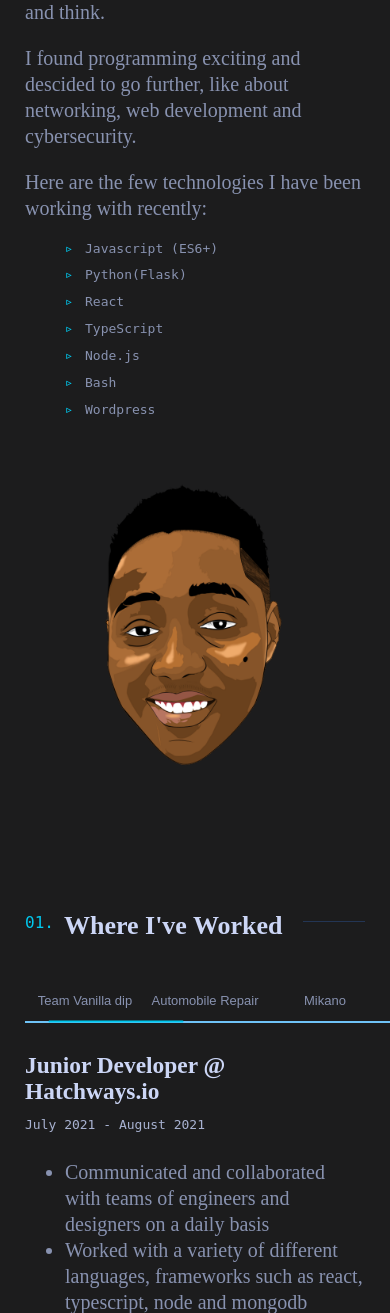
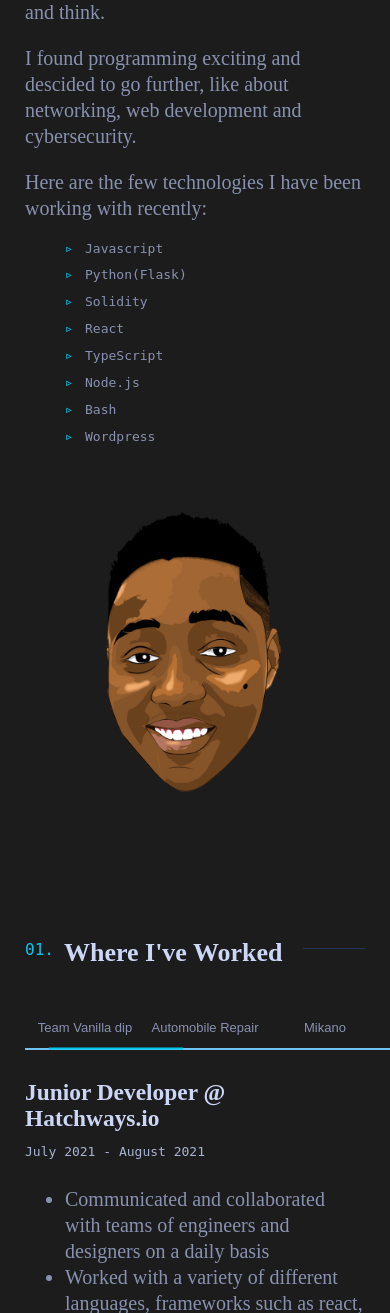
Before and after one commit to dhanzy/PortFolio, a Flask app: page / in a window 390 px wide. Shown: the part 1140-2453 px from the top of the page. Run offline with Flask 2, Linux system fonts and the light colour scheme.

Commit message:
Made branch master

```diff
--- a/Portfolio/templates/header.html
+++ b/Portfolio/templates/header.html
@@ -1,42 +1,54 @@
 <!DOCTYPE html>
 <html lang="en">
   <head>
-    <meta charset="UTF-8">
-    <meta http-equiv="X-UA-Compatible" content="IE=edge">
-    <meta name="viewport" content="width=device-width, initial-scale=1.0">
+    <meta charset="UTF-8" />
+    <meta http-equiv="X-UA-Compatible" content="IE=edge" />
+    <meta name="viewport" content="width=device-width, initial-scale=1.0" />
     <title>Daniel Olayinka</title>
-    <meta name="description" content="Daniel Olayinka is a mechanical Engineer who specializes in building (and occasionally designing) exceptional digital website experiences.">
-    <meta name="image" content="">
-    <meta name="theme-color" content="">
-    <link rel="icon" href="{{ url_for('static', filename='Union.ico') }}">
-    <link rel="manifest" href="{{ url_for('static', filename='manifest.webmanifest') }}">
+    <meta
+      name="description"
+      content="Daniel Olayinka is a mechanical Engineer who specializes in building (and occasionally designing) exceptional digital website experiences."
+    />
+    <meta name="image" content="" />
+    <meta name="theme-color" content="" />
+    <link rel="icon" href="{{ url_for('static', filename='Union.ico') }}" />
+    <link
+      rel="manifest"
+      href="{{ url_for('static', filename='manifest.webmanifest') }}"
+    />
     <script>
-        window.addEventListener('load', ()=> {
-            let fadedown = document.querySelectorAll('.fadedown-enter');
+      window.addEventListener("load", () => {
+        let fadedown = document.querySelectorAll(".fadedown-enter");
         fadedown.forEach((el) => {
-                el.classList.value = 'fadedown-enter-active';
-            })
+          el.classList.value = "fadedown-enter-active";
+        });
       });
     </script>
-    <script async src="https://www.googletagmanager.com/gtag/js?id=G-E1C2VEFPH3"></script>
+    <script
+      async
+      src="https://www.googletagmanager.com/gtag/js?id=G-E1C2VEFPH3"
+    ></script>
+    <script async src="{{ url_for('static', filename='script.js') }}"></script>
     <script>
       window.dataLayer = window.dataLayer || [];
-      function gtag(){dataLayer.push(arguments);}
-      gtag('js', new Date());
+      function gtag() {
+        dataLayer.push(arguments);
+      }
+      gtag("js", new Date());
 
-      gtag('config', 'G-E1C2VEFPH3');
+      gtag("config", "G-E1C2VEFPH3");
     </script>
     <style type="text/css">
       :root {
-            --pink: #E41376;
-            --lightest-blue: #01C8EE;
-            --light-blue: #6FC3F7;
-            --blue: #0065FF;
-            --dark-blue: #101B37;
+        --pink: #e41376;
+        --lightest-blue: #01c8ee;
+        --light-blue: #6fc3f7;
+        --blue: #0065ff;
+        --dark-blue: #101b37;
         --blue-shadow: ;
-            --grey: #3D3F41;
-            --light-black: #1C1C1D;
-            --black: #0E0E0E;
+        --grey: #3d3f41;
+        --light-black: #1c1c1d;
+        --black: #0e0e0e;
         --navy: #0a192f;
         --dark-navy: #020c1b;
         --lightest-navy: #233554;
@@ -45,8 +57,8 @@
         --slate: #8892b0;
         --light-slate: #a8b2d1;
         --lightest-slate: #ccd6f6;
-            --navy-shadow: rgba(2,12,27,0.7);
-            --font-sans: "calibre","San Francisco","SF Pro Text", sans-serif;
+        --navy-shadow: rgba(2, 12, 27, 0.7);
+        --font-sans: "calibre", "San Francisco", "SF Pro Text", sans-serif;
         --font-mono: "SF Mono", "Fira Code", "Roboto Mono", monospace;
         --fz-xxs: 12px;
         --fz-xs: 13px;
@@ -56,14 +68,18 @@
         --fz-xl: 20px;
         --fz-heading: 32px;
         --hamburger-width: 30px;
-            --transition: all 0.25s cubic-bezier(0.645,0.045,0.355,1);
-            --ham-before: top 0.1s ease-in 0.25s,opacity 0.1s ease-in;
-            --ham-before-active: top 0.1s ease-out,opacity 0.1s ease-out 0.12s;
-            --ham-after: bottom 0.1s ease-in 0.25s,transform 0.22s cubic-bezier(0.55,0.055,0.675,0.19);
-            --ham-after-active: bottom 0.1s ease-out,transform 0.22s cubic-bezier(0.215,0.61,0.355,1) 0.12s;
-            --easing: cubic-bezier(0.645,0.045,0.355,1);
+        --transition: all 0.25s cubic-bezier(0.645, 0.045, 0.355, 1);
+        --ham-before: top 0.1s ease-in 0.25s, opacity 0.1s ease-in;
+        --ham-before-active: top 0.1s ease-out, opacity 0.1s ease-out 0.12s;
+        --ham-after: bottom 0.1s ease-in 0.25s,
+          transform 0.22s cubic-bezier(0.55, 0.055, 0.675, 0.19);
+        --ham-after-active: bottom 0.1s ease-out,
+          transform 0.22s cubic-bezier(0.215, 0.61, 0.355, 1) 0.12s;
+        --easing: cubic-bezier(0.645, 0.045, 0.355, 1);
       }
-        *, *::after, *::before{
+      *,
+      *::after,
+      *::before {
         box-sizing: border-box;
       }
       html {
@@ -102,7 +118,8 @@
         position: relative;
       }
 
-        div, header {
+      div,
+      header {
         display: block;
       }
       section {
@@ -110,7 +127,12 @@
         max-width: 1000px;
         padding: 100px 0px;
       }
-        h1, h2, h3, h4, h5, h6 {
+      h1,
+      h2,
+      h3,
+      h4,
+      h5,
+      h6 {
         line-height: 1.1;
         font-weight: 600;
         margin: 0px 0px 10px;
@@ -229,18 +251,18 @@
         list-style: none;
         color: var(--lightest-slate);
       }
-        .nav_styled_links ol  li {
+      .nav_styled_links ol li {
         margin: 0px 5px;
         position: relative;
         font-size: var(--fz-xs);
         display: list-item;
       }
-        .nav_styled_links ol  li a {
+      .nav_styled_links ol li a {
         padding: 10px;
         color: var(--lightest-slate);
         transition: var(--transition);
       }
-        .nav_styled_links ol  li a:hover {
+      .nav_styled_links ol li a:hover {
         color: var(--light-blue);
       }
       .nav_styled_links .resume-button {
@@ -268,8 +290,7 @@
         top: 50%;
         transform: translateY(-50%);
         z-index: 10;
-            color: var(--lightest-blue)
-
+        color: var(--lightest-blue);
       }
       .side_styledElement.left {
         left: 40px;
@@ -294,7 +315,7 @@
       }
       .side_styledElement ul li a svg {
         width: 20px;
-            height: 20px
+        height: 20px;
       }
       .email_styledLink {
         display: flex;
@@ -443,7 +464,7 @@
         right: 0;
         top: 0;
         bottom: 0;
-            background-image: url('/static/me.png');
+        background-image: url("/static/me.png");
         background-repeat: no-repeat;
         background-position: 0 0;
         background-size: cover;
@@ -454,11 +475,11 @@
       }
       .about_styledPic .glitch_layer:nth-child(2) {
         transform: translateX(-3%) translateY(3%);
-            animation: glitch-anim-2 2.3s -.8s infinite linear alternate;
+        animation: glitch-anim-2 2.3s -0.8s infinite linear alternate;
       }
       .about_styledPic .glitch_layer:nth-child(3) {
         transform: translateX(5%);
-            animation: glitch-anim-flash 1s infinite linear ;
+        animation: glitch-anim-flash 1s infinite linear;
       }
       @keyframes glitch-anim-1 {
         0% {
@@ -494,7 +515,6 @@
         100% {
           clip-path: polygon(0 60%, 100% 60%, 100% 70%, 0 70%);
         }
-
       }
       @keyframes glitch-anim-2 {
         0% {
@@ -530,13 +550,13 @@
         100% {
           clip-path: polygon(0 11%, 11% 60%, 100% 15%, 0 15%);
         }
-
       }
       @keyframes glitch-anim-flash {
         0% {
           opacity: 0.2;
         }
-            30%, 100% {
+        30%,
+        100% {
           opacity: 0;
         }
       }
@@ -547,7 +567,7 @@
         position: relative;
         margin: 10px 0px 40px;
         width: 100%;
-            font-size: clamp(26px,5vw,var(--fz-heading));
+        font-size: clamp(26px, 5vw, var(--fz-heading));
         white-space: nowrap;
       }
       .numbered-heading::before {
@@ -617,7 +637,7 @@
         border-radius: 4px;
         background: var(--lightest-blue);
         transform: translateY(0px);
-            transition: all .5s cubic-bezier(0.645, 0.045, 0.355, 1) 0.1s;
+        transition: all 0.5s cubic-bezier(0.645, 0.045, 0.355, 1) 0.1s;
       }
       .jobs_styledHighlight_sm {
         display: none;
@@ -626,7 +646,6 @@
         list-style: none;
         padding: 0px;
         margin: 0px;
-
       }
       .featured_styledProject {
         position: relative;
@@ -639,7 +658,7 @@
       .featured_styledProject:not(:last-of-type) {
         margin-bottom: 100px;
       }
-        .featured_styledProject:nth-of-type(2n+1) .project-content {
+      .featured_styledProject:nth-of-type(2n + 1) .project-content {
         grid-column: 7 / -1;
         text-align: right;
       }
@@ -670,7 +689,7 @@
         color: var(--light-slate);
         font-size: var(--fz-lg);
       }
-        .featured_styledProject:nth-of-type(2n+1) .project-image {
+      .featured_styledProject:nth-of-type(2n + 1) .project-image {
         grid-column: 1 / 8;
       }
       .featured_styledProject .project-image {
@@ -687,7 +706,8 @@
         border-radius: 4px;
         vertical-align: middle;
       }
-        .project-image a:hover, .project-imagea:focus {
+      .project-image a:hover,
+      .project-imagea:focus {
         background: transparent none repeat scroll 0% 0%;
         outline: currentColor none 0px;
       }
@@ -717,7 +737,8 @@
         object-fit: cover;
         opacity: 1;
       }
-        .project-image a:hover .image-wrapper, .project-imagea:focus .image-wrapper {
+      .project-image a:hover .image-wrapper,
+      .project-imagea:focus .image-wrapper {
         background: transparent none repeat scroll 0% 0%;
         filter: none;
       }
@@ -745,7 +766,7 @@
       footer .footer_styledSocialLinks {
         display: none;
       }
-        footer .footer_styledSocialLinks ul{
+      footer .footer_styledSocialLinks ul {
         display: flex;
         -moz-box-pack: justify;
         -moz-box-align: center;
@@ -781,17 +802,17 @@
       .fadedown-enter-active {
         opacity: 1;
         transform: translateY(0px);
-            transition: opacity 300ms var(--easing),transform 300ms var(--easing);
+        transition: opacity 300ms var(--easing), transform 300ms var(--easing);
       }
       .fadeup-enter {
         opacity: 0.01;
         transform: translateY(20px);
-            transition: opacity 300ms var(--easing),transform 300ms var(--easing);
+        transition: opacity 300ms var(--easing), transform 300ms var(--easing);
       }
       .fadeup-enter-active {
         opacity: 1;
         transform: translateY(0px);
-            transition: opacity 300ms var(--easing),transform 300ms var(--easing);
+        transition: opacity 300ms var(--easing), transform 300ms var(--easing);
       }
       .drops {
         position: fixed;
@@ -799,7 +820,7 @@
         left: 0px;
         width: 100%;
         height: 100%;
-            display:flex;
+        display: flex;
         justify-content: center;
         align-items: center;
         z-index: -1;
@@ -810,11 +831,13 @@
         width: 150px;
         height: 150px;
         background: transparent;
-            border-radius: 57% 43% 37% 63% / 45% 52% 48% 55% ;
-            box-shadow: inset 10px 10px 10px rgba(0,0,0,0.05), 15px 25px 10px rgba(0,0,0,0.1), 15px 20px 20px rgba(0,0,0,0.05), inset -10px -10px 15px rgba(10, 142, 167, 0.6);
+        border-radius: 57% 43% 37% 63% / 45% 52% 48% 55%;
+        box-shadow: inset 10px 10px 10px rgba(0, 0, 0, 0.05),
+          15px 25px 10px rgba(0, 0, 0, 0.1), 15px 20px 20px rgba(0, 0, 0, 0.05),
+          inset -10px -10px 15px rgba(10, 142, 167, 0.6);
       }
       .drop::before {
-            content: '';
+        content: "";
         position: absolute;
         top: 25px;
         left: 35px;
@@ -824,7 +847,7 @@
         border-radius: 42% 58% 37% 63% / 40% 43% 57% 60%;
       }
       .drop::after {
-            content: '';
+        content: "";
         position: absolute;
         top: 25px;
         left: 65px;
@@ -833,17 +856,17 @@
         height: 10px;
         border-radius: 42% 58% 37% 63% / 40% 43% 57% 60%;
       }
-        .drop:nth-child(2){
+      .drop:nth-child(2) {
         transform: scale(0.5) translate(400px, 180px);
         border-radius: 64% 36% 42% 58% / 42% 37% 63% 58%;
       }
-        .drop:nth-child(3){
+      .drop:nth-child(3) {
         transform: scale(0.5) translate(1100px, 10px);
-            border-radius: 51% 49% 49% 51% / 63% 22% 78% 37% ;
+        border-radius: 51% 49% 49% 51% / 63% 22% 78% 37%;
       }
-        .drop:nth-child(4){
+      .drop:nth-child(4) {
         transform: scale(0.35) translate(800px, -350px);
-            border-radius: 45% 55% 66% 34% / 29% 64% 36% 71% ;
+        border-radius: 45% 55% 66% 34% / 29% 64% 36% 71%;
       }
       @media (max-width: 1200px) {
         .drop {
@@ -863,7 +886,7 @@
         main.fill-height {
           padding: 0px 100px;
         }
-            .featured_styledProject:nth-of-type(2n+1) .project-content {
+        .featured_styledProject:nth-of-type(2n + 1) .project-content {
           grid-column: 5 / -1;
         }
         .side_styledElement.left {
@@ -875,7 +898,6 @@
           left: auto;
         }
       }
-
 
       @media (max-width: 768px) {
         .drop {
@@ -902,7 +924,7 @@
         .menu_styledLinks {
           display: block;
         }
-            .side_styledElement.left  {
+        .side_styledElement.left {
           display: none;
         }
         .side_styledElement.right {
@@ -956,7 +978,8 @@
           opacity: 1;
           transition: var(--ham-after);
         }
-            .btn_styledBurger .ham-box-inner::before, .btn_styledBurger .ham-box-inner::after  {
+        .btn_styledBurger .ham-box-inner::before,
+        .btn_styledBurger .ham-box-inner::after {
           content: "";
           display: block;
           position: absolute;
@@ -1042,7 +1065,7 @@
           margin: 10% auto 0px;
           width: max-content;
         }
-            .featured_styledProject:nth-of-type(2n+1) .project-content {
+        .featured_styledProject:nth-of-type(2n + 1) .project-content {
           grid-column: 1 / -1;
           padding: 40px 40px 30px;
           text-align: left;
@@ -1056,7 +1079,7 @@
           padding: 40px 40px 30px;
           z-index: 5;
         }
-            .featured_styledProject:nth-of-type(2n+1) .project-image {
+        .featured_styledProject:nth-of-type(2n + 1) .project-image {
           grid-column: 1 / -1;
         }
         .featured_styledProject .project-image {
@@ -1132,7 +1155,7 @@
           background: var(--lightest-blue);
           transform: translateY(0px) rotate(90deg);
           z-index: 5;
-                transition: all .5s cubic-bezier(0.645, 0.045, 0.355, 1) 0.1s;
+          transition: all 0.5s cubic-bezier(0.645, 0.045, 0.355, 1) 0.1s;
         }
       }
       @media (max-width: 480px) {
@@ -1167,30 +1190,28 @@
         }
       }
       @keyframes line-anim {
-            to{
+        to {
           stroke-dashoffset: 0;
         }
       }
-        @keyframes fill{
-            from{
+      @keyframes fill {
+        from {
           fill: transparent;
         }
         to {
-                fill: #01C8EE;
+          fill: #01c8ee;
         }
       }
-
     </style>
-
   </head>
   <body>
+    <!-- <canvas id="canvas-particle" style="width: 100%; height: 100vh"></canvas> -->
     <div class="drops">
       <div class="drop"></div>
       <div class="drop"></div>
       <div class="drop"></div>
       <div class="drop"></div>
     </div>
-    {% block body %}
-    {% endblock body %}
+    {% block body %} {% endblock body %}
   </body>
 </html>
--- a/Portfolio/templates/index.html
+++ b/Portfolio/templates/index.html
@@ -78,13 +78,9 @@
                                             <p>Here are the few technologies I have been working with recently:</p>
                                         </div>
                                         <ul class="skills-list">
-                                            <li>Javascript (ES6+)</li>
-                                            <li>Python(Flask)</li>
-                                            <li>React</li>
-                                            <li>TypeScript</li>
-                                            <li>Node.js</li>
-                                            <li>Bash</li>
-                                            <li>Wordpress</li>
+                                            {% for skill in data.skills %}
+                                                <li>{{ skill }}</li>
+                                            {% endfor %}
                                         </ul>
                                     </div>
                                     <div class="about_styledPic">
```
Also changed, not shown: Portfolio/config.json (+14 -4 lines), Portfolio/static/test.json (added, +51 -0 lines), config.py (+6 -6 lines), Portfolio/static/manifest.webmanifest (deleted). Lines whose indentation alone changed are shown as unchanged.
